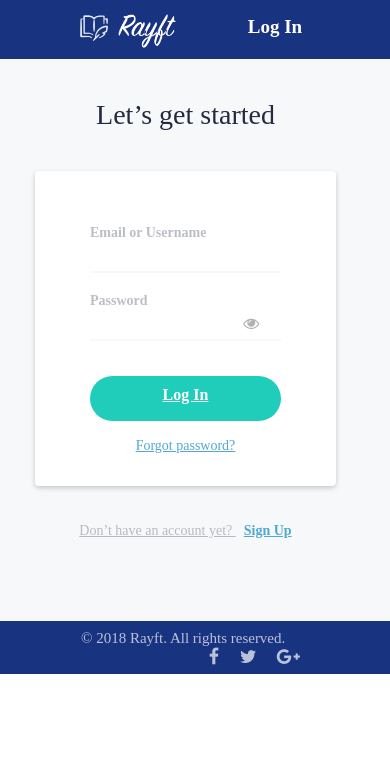
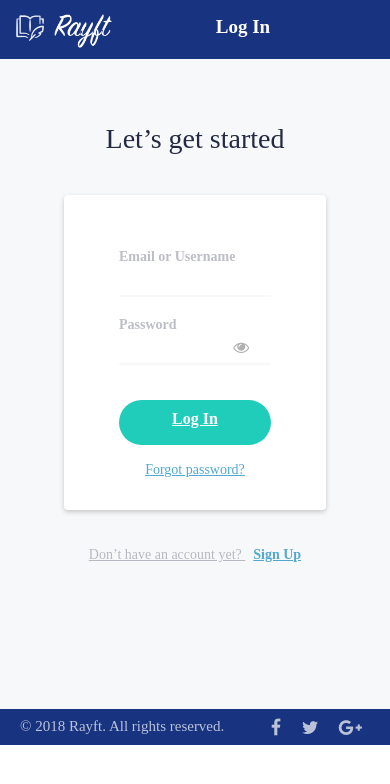
Before and after one commit to surbhisagathiya/UI-2, a plain HTML site: page index.html in a window 390 px wide. Drawn offline with nearby package versions, Linux system fonts and the light colour scheme.

Commit message:
Build UI-2 bug fix 3

```diff
--- a/style.css
+++ b/style.css
@@ -48,22 +48,19 @@
     background-color: #f7f8fa;
     width: 100%;
     height: fit-content;
-    /* border: 1px red solid; */
 }
 .container-body {
-    width: 90%;
+    width: 100%;
     height: 100%;
     text-align: center;
-    /* border: 2px blue solid; */
-    margin-top: 2.5rem;
     position: relative;
-    /* border: 2px red solid; */
-    padding-left: 35px;
-    padding-right: 15px;
+    /* padding-left: 35px;
+    padding-right: 15px; */
+    margin: auto;
+    padding: 4rem;
 }
 
 .Lets-get-started {
-    /* border: 2px red solid; */
     font-size: 28px;
     font-family: NunitoSans;
     color: #242a41;
@@ -72,7 +69,6 @@
 .Rectangle {
     width: 100%;
     max-width: 410px;
-    /* width: 410px; */
     height: auto;
     margin: 40px auto 35px;
     padding: 35px 55px 30px;
@@ -103,7 +99,6 @@
 }
 
 .field_icon {
-    /* border: 1px red solid; */
     object-fit: contain;
     opacity: 0.3;
     position: absolute;
@@ -114,11 +109,8 @@
 .Rectangle-6 {
     width: 100%;
     height: 45px;
-    /* margin: 35px 0 15px;
-    padding: 12px auto 11px auto; */
     margin: 35px 0 15px;
     padding-top: 10px;
-    /* padding: 12px 125.5px 11px 126.5px; */
     border-radius: 22.5px;
     background-color: #20cdbb;
     text-align: center;
@@ -184,13 +176,13 @@
 }
 
 .footer {
-    display: block;
-    overflow: hidden;
+    display: inline-block;
+    /* overflow: hidden; */
     background-color: #183380;
     height: auto;
     width: 100%;
     bottom: 0;
-    padding: 9px 82px 7px 81px;
+    padding: 9px 20px 7px 20px;
 }
 
 .social-icon {
@@ -221,3 +213,13 @@
     color: #ffffff;
     float: left;
 }
+
+@media (max-width: 396px) {
+    .Logo {
+        float: left;
+        width: auto;
+        height: auto;
+        max-width: 6rem;
+        margin: 0.9rem auto 0.7rem 1rem;
+    }
+  }
```
